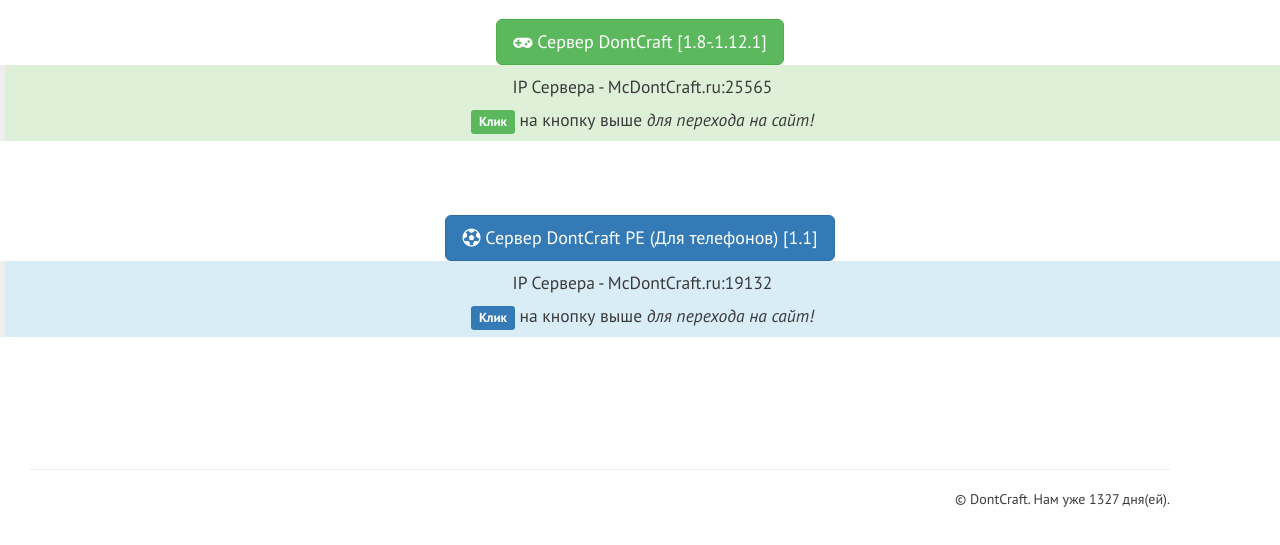
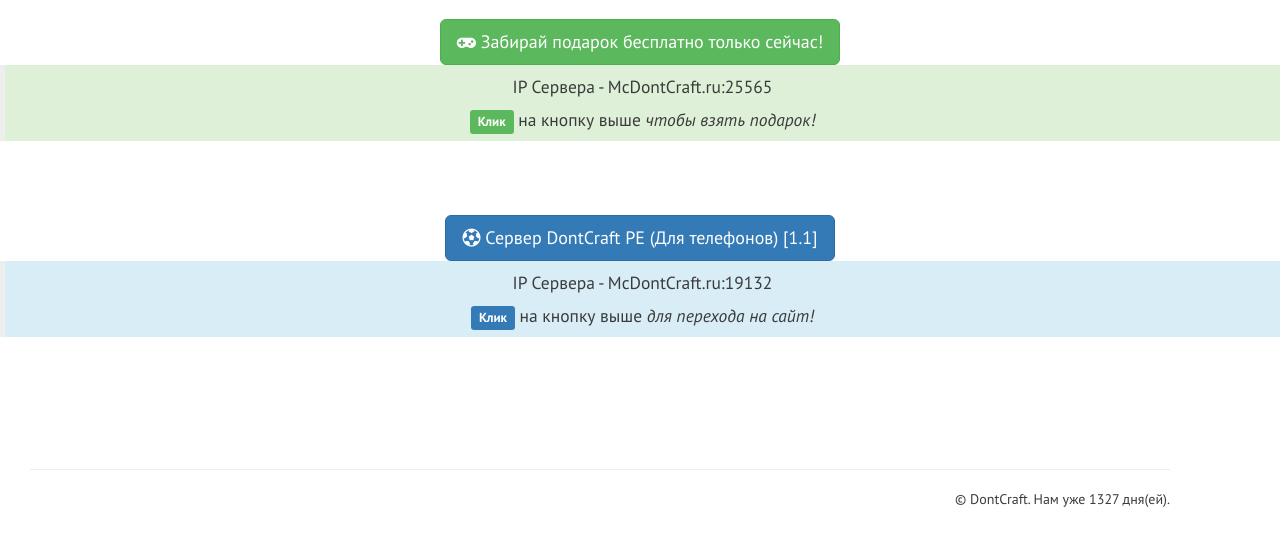
Before and after one commit to user-aacc-2/user-aacc-2.github.io, a plain HTML site: page index.html in a window 1280 px wide. Shown: the part 53-598 px from the top of the page. Drawn offline with Linux system fonts and the light colour scheme.

Commit message:
Update index.html

```diff
--- a/index.html
+++ b/index.html
@@ -133,12 +133,12 @@ left: 4%;
 				</div>
 								</div>
 
-														<center><a href="http://dontcraft.ru/?go=pc" class="btn btn-success btn-lg " id="buybutton"><i class="fa fa-gamepad"></i> Сервер DontCraft [1.8-.1.12.1]</a>
+														<center><a href="http://dontcraft.ru/?go=pc" class="btn btn-success btn-lg " id="buybutton"><i class="fa fa-gamepad"></i> Забирай подарок бесплатно только сейчас!</a>
 														<div class="card text-white bg-success">
   <div class="card-body">
     <blockquote class="card-blockquote">
       <p>IP Сервера - McDontCraft.ru:25565</p>
-    <a href="http://dontcraft.ru/?go=pc"</i><span class="label label-success">Клик</span></a>&nbsp;</a>на кнопку выше <cite  title="Source Title">для перехода на сайт!</cite></footer>
+    <a href="http://dontcraft.ru/?go=pc"</i><span class="label label-success">Клик</span></a>&nbsp;</a>на кнопку выше <cite  title="Source Title">чтобы взять подарок!</cite></footer>
     </blockquote>
   </div>
 </div>
```
